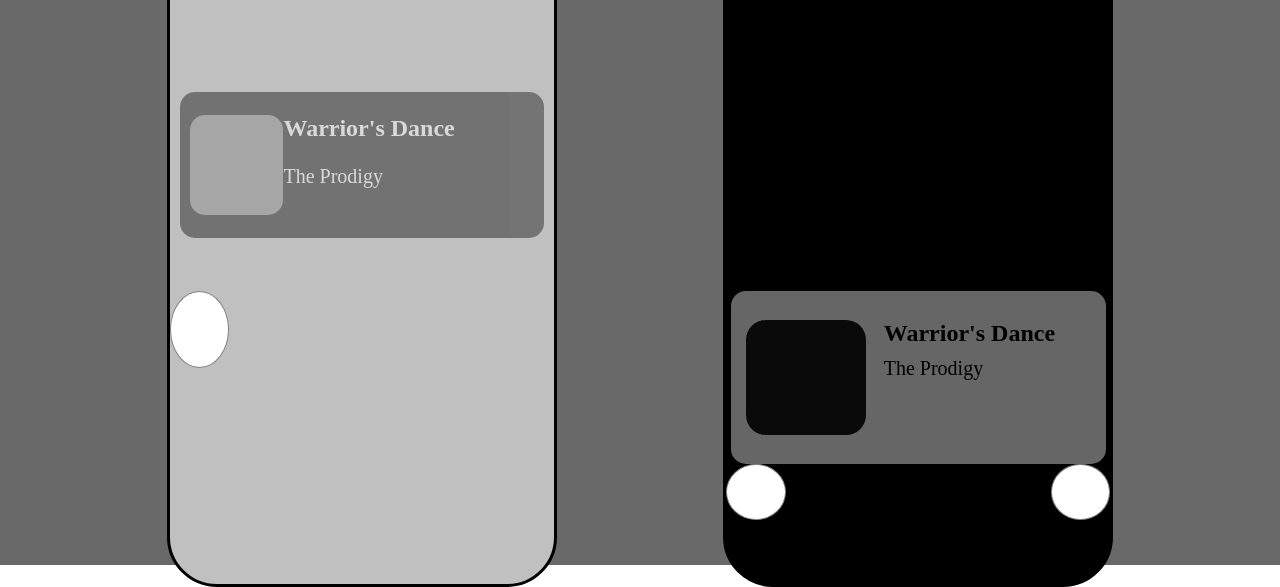
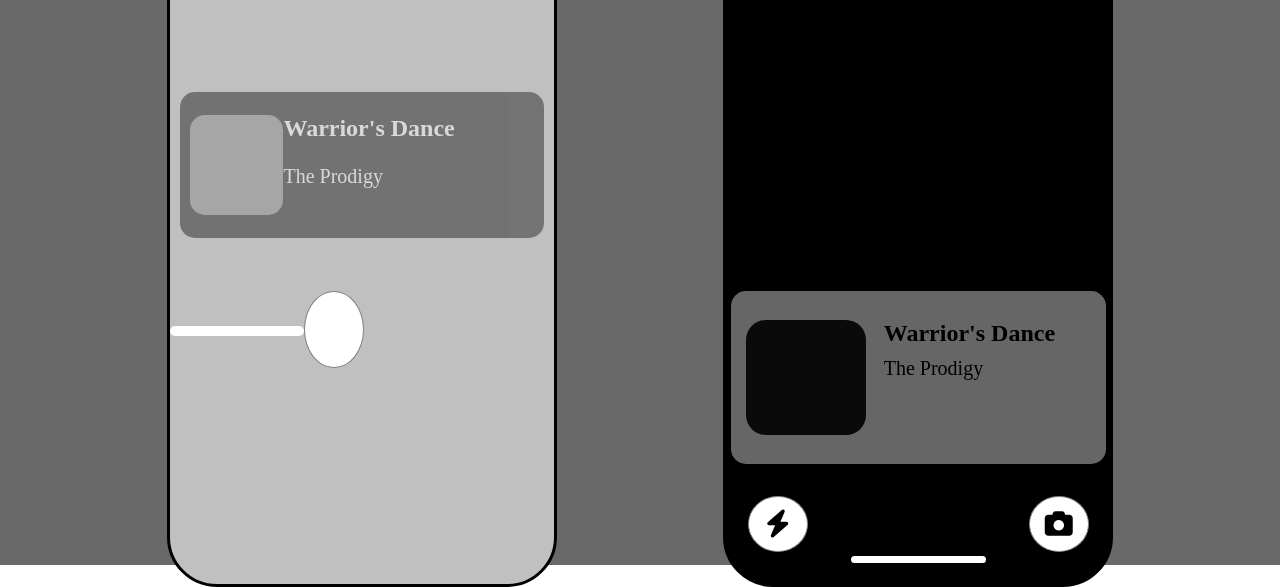
Before and after one commit to krapli441/css_practice_iphone, a plain HTML site: page index.html in a window 1280 px wide. Shown: the part 235-822 px from the top of the page. Drawn offline with Linux system fonts and the light colour scheme.

Commit message:
2023.02.16
add camera and flash

```diff
--- a/css_2/new_bottom_nav.css
+++ b/css_2/new_bottom_nav.css
@@ -1,11 +1,26 @@
 #bottom_nav {
   display: flex;
-  justify-content: space-between;
+  justify-content: space-around;
+  align-items: center;
   width: 100%;
   height: 15%;
-  display: black;
 }
 
+#bottom_nav > div {
+  display: flex;
+  align-items: center;
+  justify-content: center;
+}
+
+
+.swipe {
+  position:relative;
+  width: 35%;
+  height: 6%;
+  background-color: white;
+  border-radius: 15px;
+  top:35px;
+}
 
 .flashlight {
   width: 15%;
@@ -13,7 +28,10 @@
   background-color: white;
   border: 1px solid grey;
   border-radius: 50%;
+  color: black;
+  font-size: 28px;
 }
+
 
 .camera {
   width: 15%;
@@ -21,4 +39,5 @@
   background-color: white;
   border: 1px solid grey;
   border-radius: 50%;
+  font-size: 28px;
 }
--- a/index.html
+++ b/index.html
@@ -15,6 +15,7 @@
   <link rel="stylesheet" href="./css_2/new_progress_screen.css">
   <link rel="stylesheet" href="./css_2/new_bottom_nav.css">
   <link rel="stylesheet" href="./css_2/new_playing_box.css">
+  <script src="https://kit.fontawesome.com/e01e30d3f8.js" crossorigin="anonymous"></script>
 </head>
 <body>
   <div id="container">
@@ -66,8 +67,9 @@
           </div>
         </div>
         <div id="bottom_nav">
-          <div class="flashlight"></div>
-          <div class="camera"></div>
+          <div class="flashlight"><i class="fa-solid fa-bolt"></i></div>
+          <div class="swipe"></div>
+          <div class="camera"><i class="fa-solid fa-camera"></i></div>
         </div>
       </div>
     </div>
```
